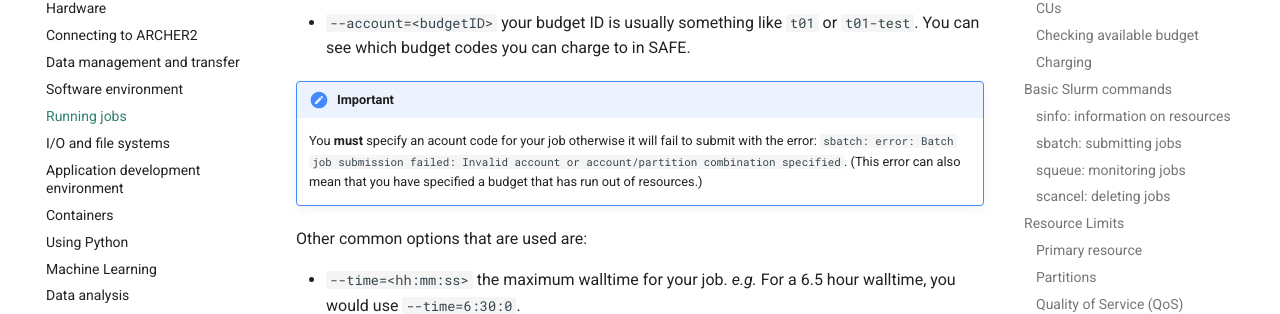
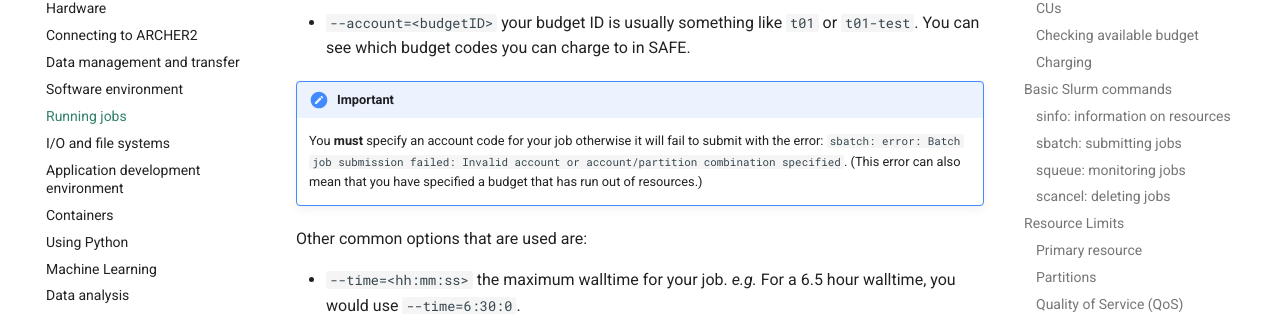
Before and after one commit to ARCHER2-HPC/archer2-docs, an MkDocs documentation site: the page built from docs/user-guide/scheduler.md, in a window 1280 px wide and 900 px high, scrolled down 11925 px. Shown: the part 127-441 px from the top of the window. Built offline with MkDocs 1.6.1 and Material for MkDocs 9.7.7, drawn with Linux system fonts in a browser that asks for light colours; comment, search, counter and statistics services are not loaded.

Commit message:
precommit checks

```diff
--- a/docs/user-guide/scheduler.md
+++ b/docs/user-guide/scheduler.md
@@ -433,7 +433,7 @@ that they wish to charge the job too with the option:
      to in SAFE.
 
 !!! important
-    You **must** specify an acount code for your job otherwise it will
+    You **must** specify an account code for your job otherwise it will
     fail to submit with the error: `sbatch: error: Batch job submission failed: Invalid account or account/partition combination specified`.
     (This error can also mean that you have specified a budget that
     has run out of resources.)
```
Also changed, not shown: docs/user-guide/gpu.md (+4 -4 lines).
